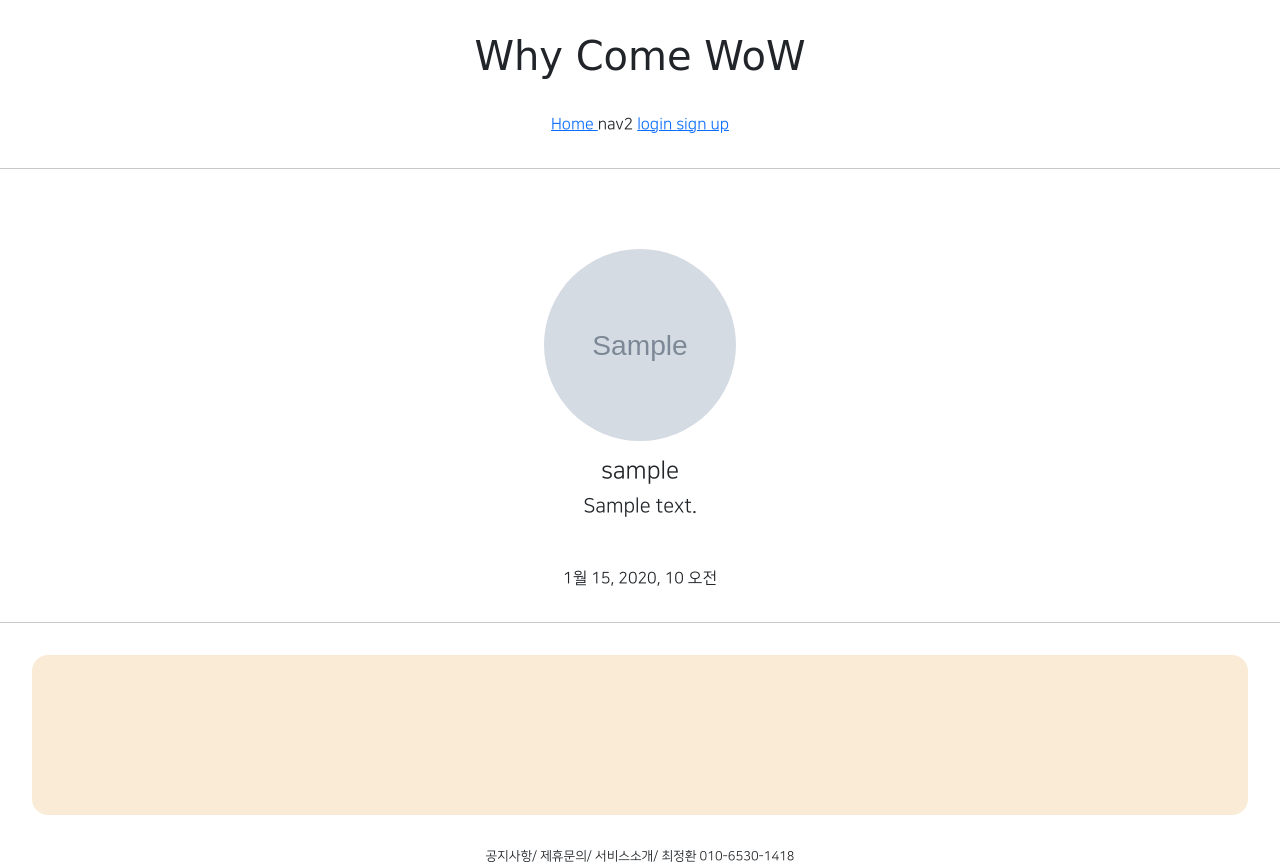
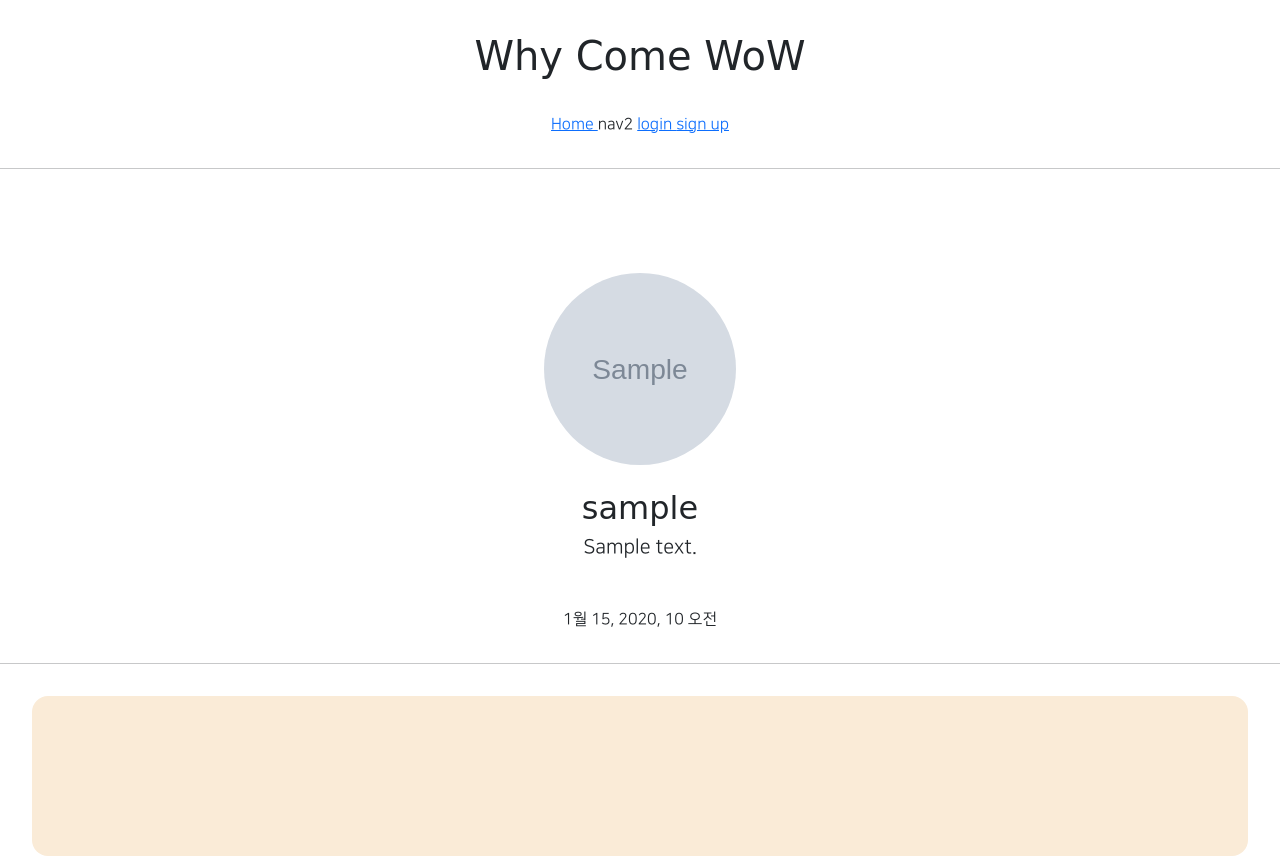
Before and after one commit to whycomere/jhjhjhjh, a Django app: page /accounts/detail/1 in a window 1280 px wide. Shown: the top 862 px of the page. Run offline with Django 3.2, Linux system fonts and the light colour scheme; tables that the repository leaves empty hold one stand-in row (values such as "Sample post"); grey boxes marked "Sample" are stand-in pictures; parts of the project's set-up code (start-up, migrations or seed data) failed here and were passed over; some libraries are stand-ins or nearby versions; some web fonts are replaced.

Commit message:
2021.07.27 5반 최정환입니다..!!part2222

```diff
--- a/accountapp/templates/accountapp/detail.html
+++ b/accountapp/templates/accountapp/detail.html
@@ -6,18 +6,19 @@
             <div class="m-5">
                 {% if target_user.profile %}
                 <img src="{{  target_user.profile.image.url }}"
-                     class="profile_image"
+                     class="profile_image m-4"
                      alt="profile image">
-                <h4>{{ target_user.profile.nickname }}</h4>
+                <h2 class="NNS_B">{{ target_user.profile.nickname }}</h2>
                 <h5>{{ target_user.profile.message }}</h5>
                 {% else %}
-                <h4>
+                <h2>
                     <a href="{% url 'profileapp:create' %}">
                         create profile
                     </a>
+                </h2>
                 {% endif %}
 
-            </h4>
+            </h2>
         </div>
 
         <div>
--- a/static/base.css
+++ b/static/base.css
@@ -19,9 +19,12 @@
 }
 
 .profile_image {
-    margin-bottom: 1rem;
     height: 12rem;
     width: 12rem;
     border-radius: 20rem;
     object-fit: cover;
 }
+
+.NNS_B {
+    font-family: "NanumSquareB", cursive;
+}
```
